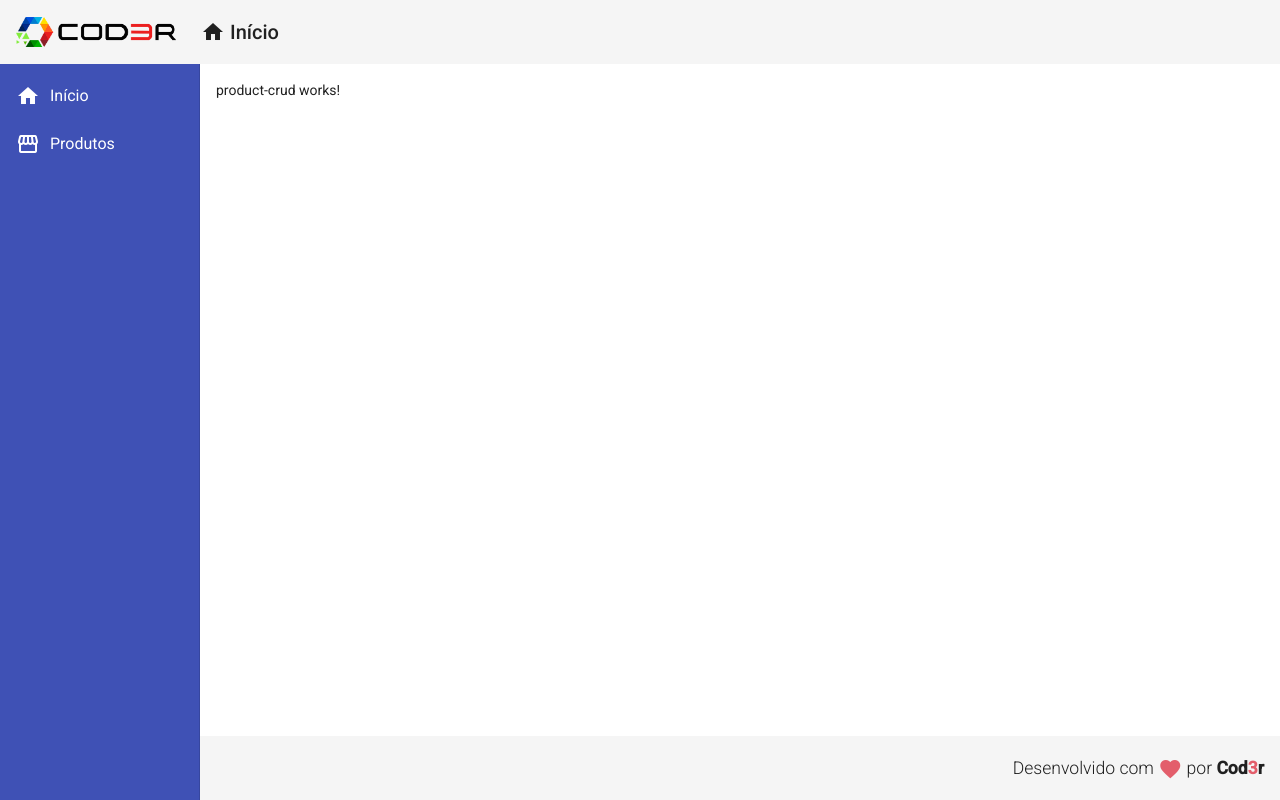
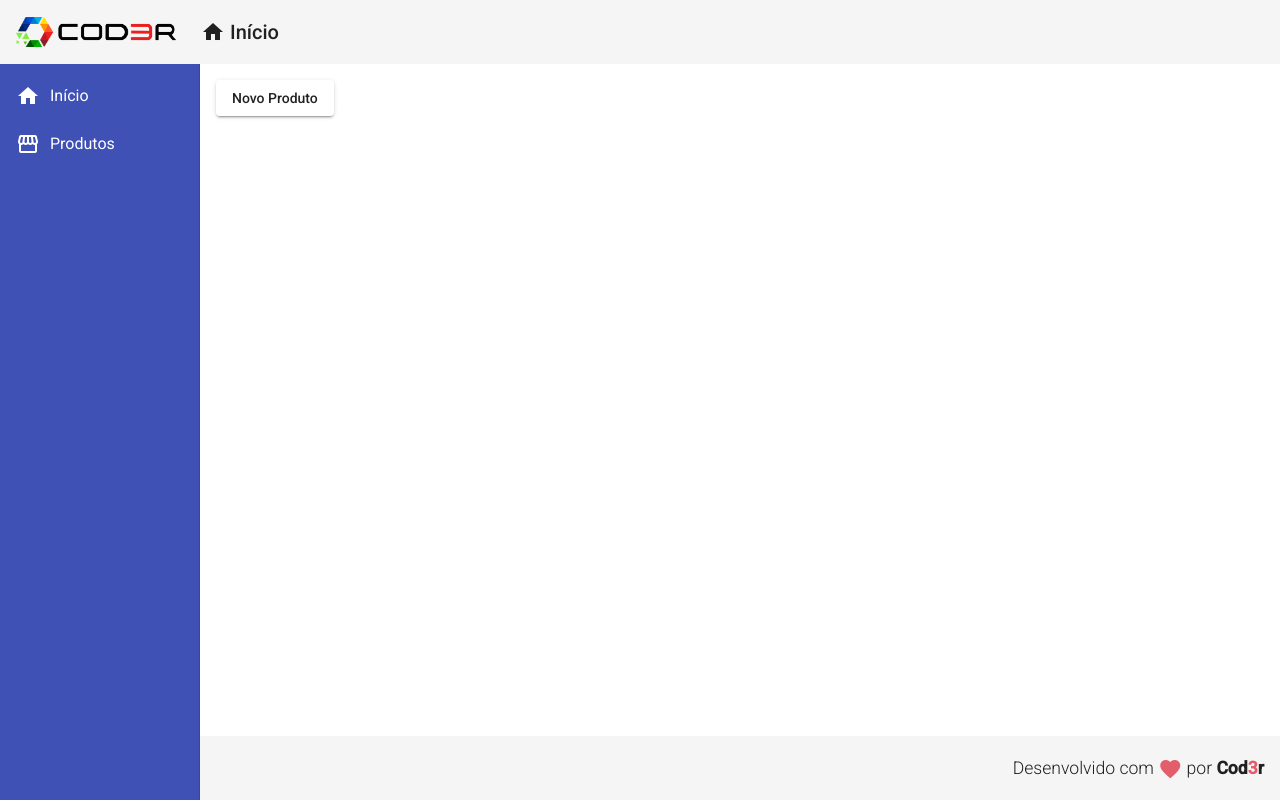
Before and after one commit to cs-rafael-gustavo/angular-9-essencial-cod3r, an Angular app in the folder frontend/: page /products in a window 1280 px wide. Built offline with nearby package versions, Linux system fonts and the light colour scheme.

Commit message:
Lesson 23 Completed: button with navigation (binding)

```diff
--- a/frontend/src/app/views/product-crud/product-crud.component.html
+++ b/frontend/src/app/views/product-crud/product-crud.component.html
@@ -1 +1,3 @@
-<p>product-crud works!</p>
+<button mat-raised-button (click)="navigateToProductCreate()">
+  Novo Produto
+</button>
--- a/frontend/src/app/views/product-crud/product-crud.component.ts
+++ b/frontend/src/app/views/product-crud/product-crud.component.ts
@@ -1,15 +1,17 @@
-import { Component, OnInit } from '@angular/core';
+import { Component, OnInit } from "@angular/core";
+import { Router } from "@angular/router";
 
 @Component({
-  selector: 'app-product-crud',
-  templateUrl: './product-crud.component.html',
-  styleUrls: ['./product-crud.component.css']
+  selector: "app-product-crud",
+  templateUrl: "./product-crud.component.html",
+  styleUrls: ["./product-crud.component.css"],
 })
 export class ProductCrudComponent implements OnInit {
+  constructor(private router: Router) {}
 
-  constructor() { }
+  ngOnInit(): void {}
 
-  ngOnInit(): void {
+  navigateToProductCreate(): void {
+    this.router.navigate(["/products/create"]);
   }
-
 }
```
Also changed, not shown: frontend/src/app/app.module.ts (+19 -7 lines).
